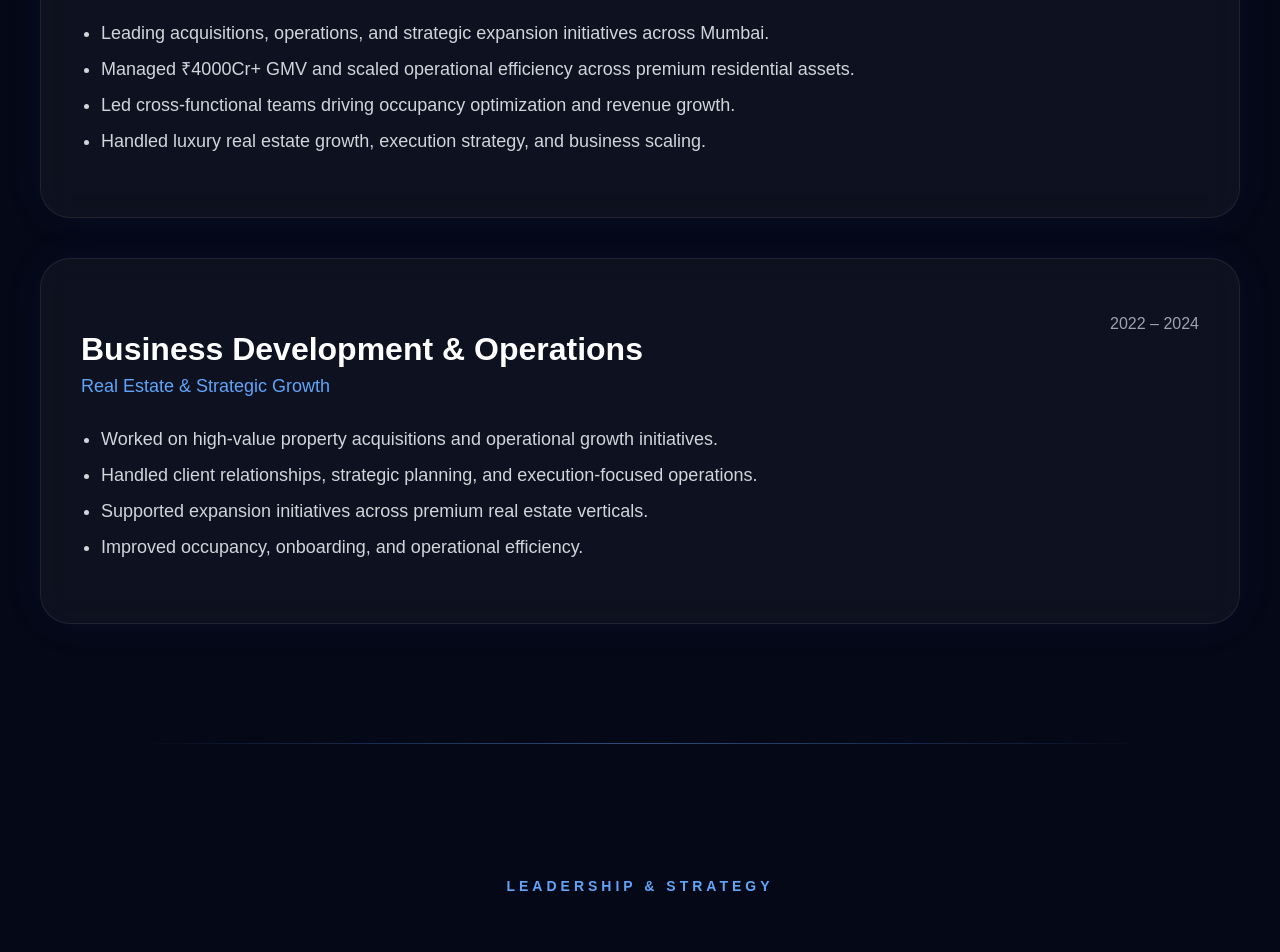
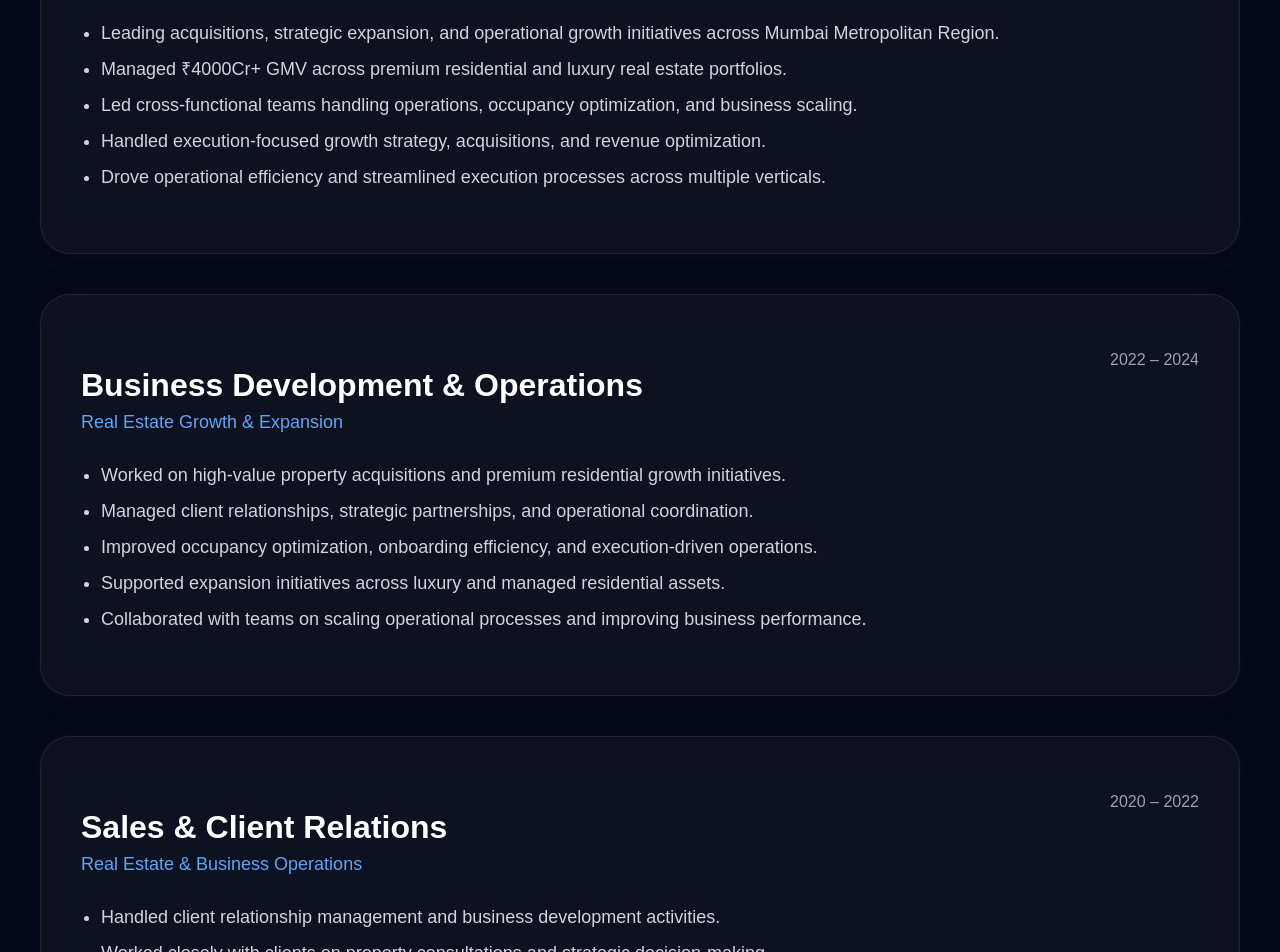
Before and after one commit to shivamgupta95/shivam-portfolio, a Next.js app: page / in a window 1280 px wide. Shown: the part 5820-6772 px from the top of the page. Built offline with nearby package versions, Linux system fonts and the light colour scheme.

Commit message:
restored premium experience timeline

```diff
--- a/components/Timeline.tsx
+++ b/components/Timeline.tsx
@@ -7,22 +7,37 @@ const experiences = [
     company: "Jugyah Real Estate Services Pvt. Ltd.",
     duration: "2024 – Present",
     points: [
-      "Leading acquisitions, operations, and strategic expansion initiatives across Mumbai.",
-      "Managed ₹4000Cr+ GMV and scaled operational efficiency across premium residential assets.",
-      "Led cross-functional teams driving occupancy optimization and revenue growth.",
-      "Handled luxury real estate growth, execution strategy, and business scaling."
+      "Leading acquisitions, strategic expansion, and operational growth initiatives across Mumbai Metropolitan Region.",
+      "Managed ₹4000Cr+ GMV across premium residential and luxury real estate portfolios.",
+      "Led cross-functional teams handling operations, occupancy optimization, and business scaling.",
+      "Handled execution-focused growth strategy, acquisitions, and revenue optimization.",
+      "Drove operational efficiency and streamlined execution processes across multiple verticals."
     ]
   },
 
   {
     role: "Business Development & Operations",
-    company: "Real Estate & Strategic Growth",
+    company: "Real Estate Growth & Expansion",
     duration: "2022 – 2024",
     points: [
-      "Worked on high-value property acquisitions and operational growth initiatives.",
-      "Handled client relationships, strategic planning, and execution-focused operations.",
-      "Supported expansion initiatives across premium real estate verticals.",
-      "Improved occupancy, onboarding, and operational efficiency."
+      "Worked on high-value property acquisitions and premium residential growth initiatives.",
+      "Managed client relationships, strategic partnerships, and operational coordination.",
+      "Improved occupancy optimization, onboarding efficiency, and execution-driven operations.",
+      "Supported expansion initiatives across luxury and managed residential assets.",
+      "Collaborated with teams on scaling operational processes and improving business performance."
+    ]
+  },
+
+  {
+    role: "Sales & Client Relations",
+    company: "Real Estate & Business Operations",
+    duration: "2020 – 2022",
+    points: [
+      "Handled client relationship management and business development activities.",
+      "Worked closely with clients on property consultations and strategic decision-making.",
+      "Supported operational coordination and customer experience improvement initiatives.",
+      "Contributed to business growth through execution-focused sales and client servicing.",
+      "Built strong communication and relationship management capabilities."
     ]
   }
 
```
